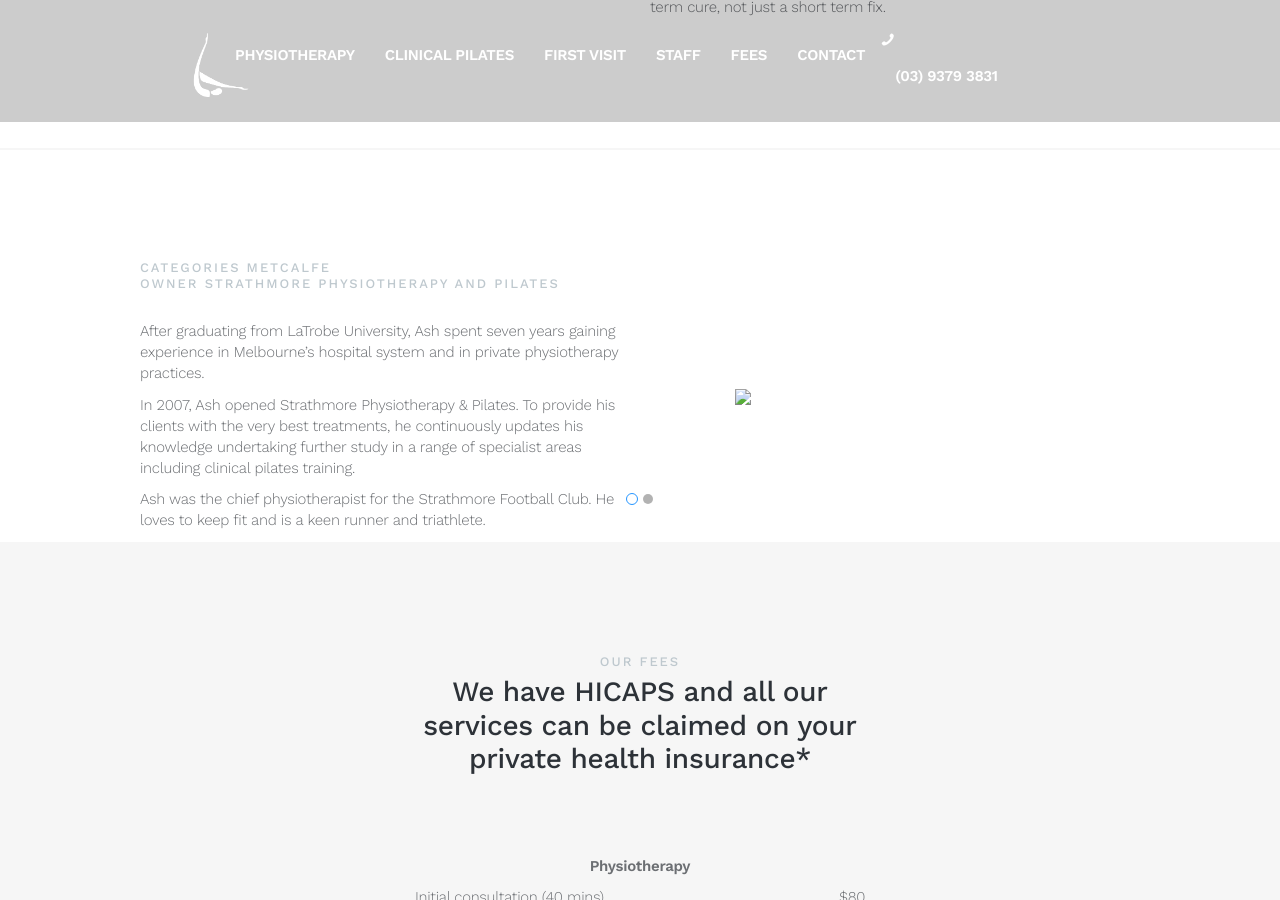
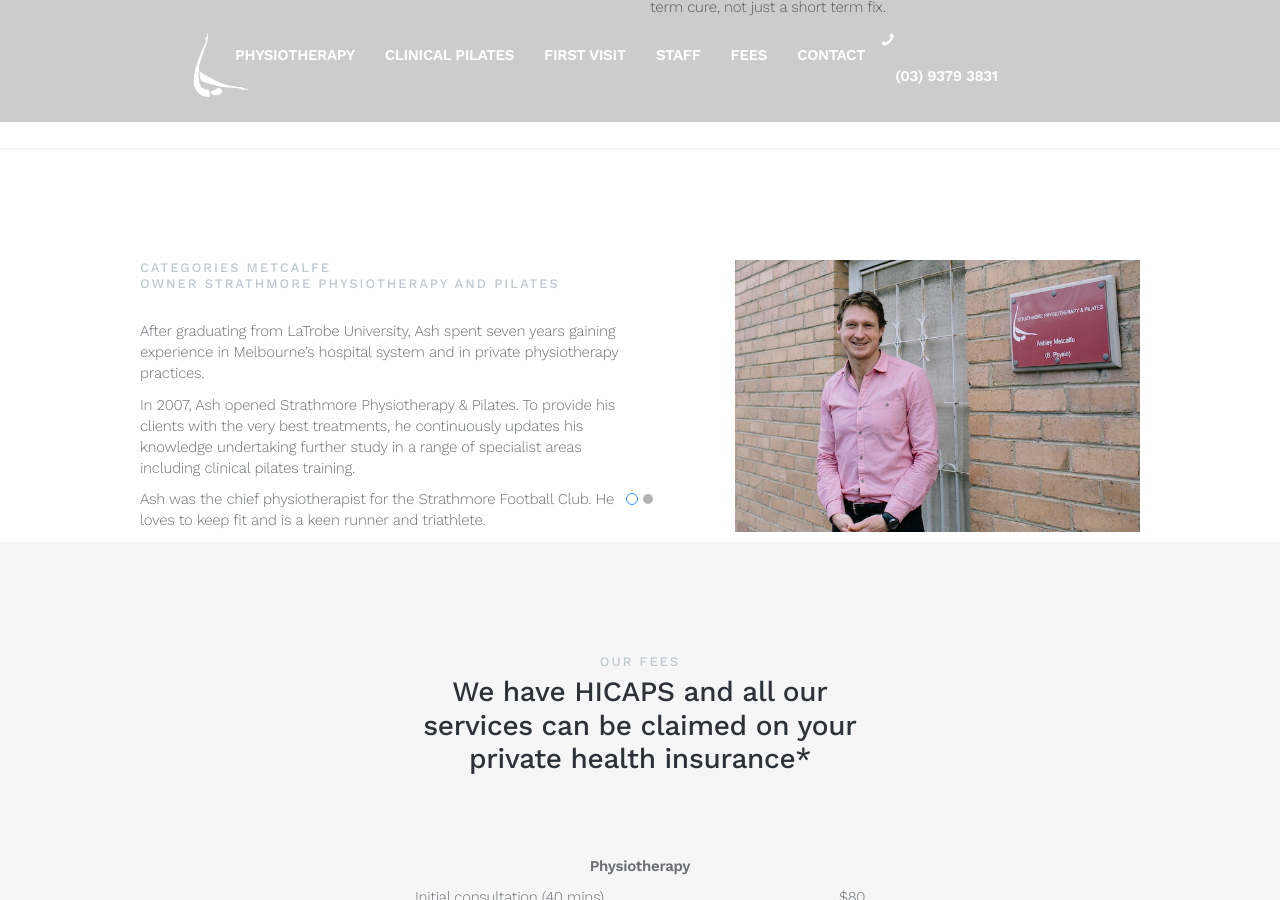
Before and after one commit to etikaj-digital/spp-website, a Jekyll site: the page built from index.html, in a window 1280 px wide and 900 px high, scrolled down 3629 px. Built offline with Jekyll 4.4.1, drawn with Linux system fonts in a browser that asks for light colours.

Commit message:
Update default.html

```diff
--- a/_layouts/default.html
+++ b/_layouts/default.html
@@ -238,7 +238,7 @@
         <div class="item active">
           <div class="row app-align-center">
             <div class="col-sm-5 col-sm-push-7">
-                <img src="{{ person.photo }}">
+                <img src="/img/{{ person.photo }}">
             </div>
             <div class="col-sm-6 col-sm-pull-5">
               <h6 class="text-muted text-uppercase">{{ person.first }} {{ person.last}}<br/>{{ person.jobtitle }}</h6>
```
